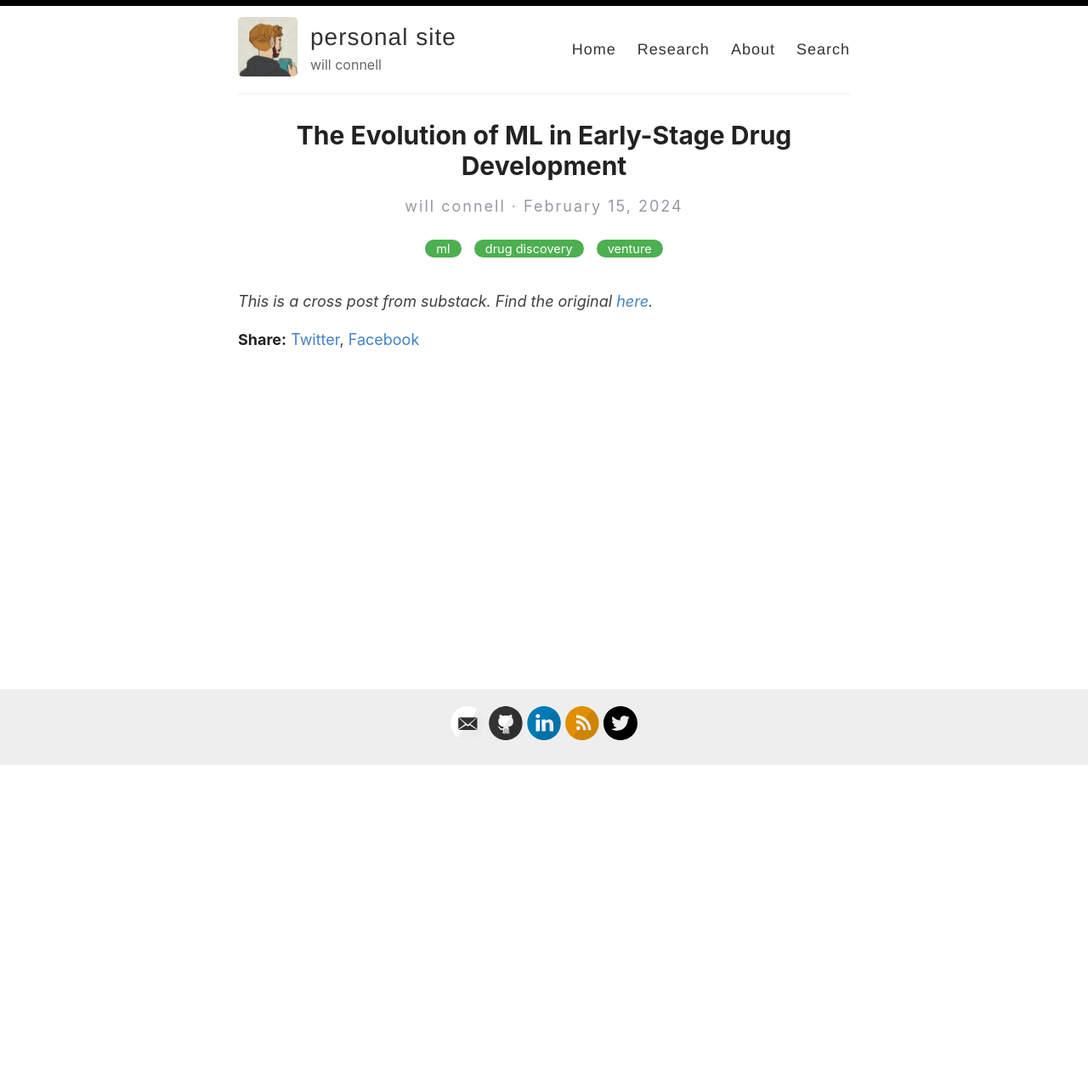
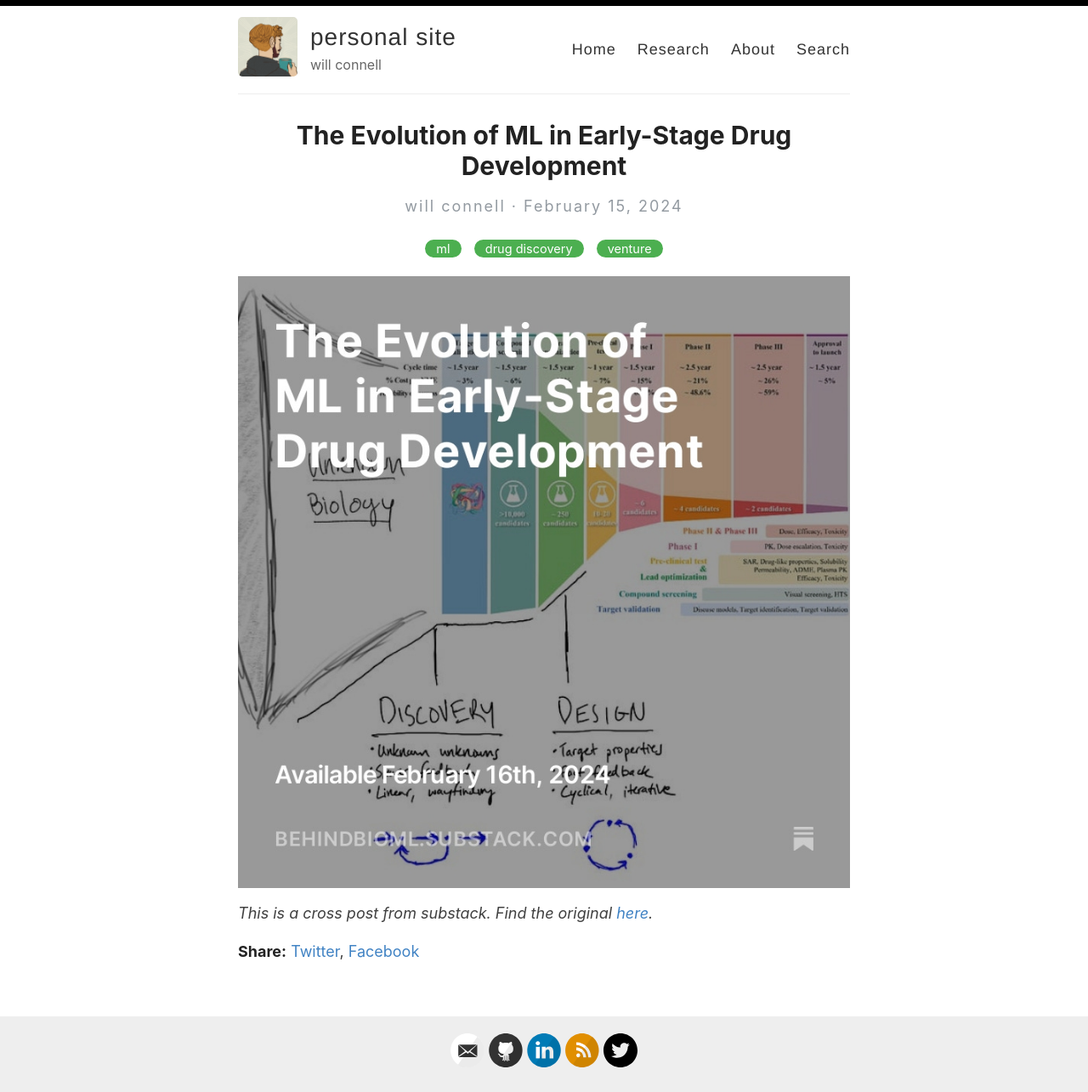
Before and after one commit to wconnell/wconnell.github.io, a Jekyll site: the page built from _posts/2024-02-15-ml-dd.md, in a window 1280 px wide. Shown: the whole page at 85% size. Built offline with Jekyll 4.4.1, drawn with Linux system fonts in a browser that asks for light colours; before the commit the page ends 901 px from its top, so only the background shows below that.

Commit message:
fix image path

```diff
--- a/_posts/2024-02-15-ml-dd.md
+++ b/_posts/2024-02-15-ml-dd.md
@@ -4,6 +4,6 @@ title:  "The Evolution of ML in Early-Stage Drug Development"
 categories: [ml,drug discovery,venture]
 ---
 
-![](../images/ml-dd/ml-dd-substack.jpg)
+![](../images/ml-dd_figs/ml-dd-substack.jpg)
 
 *This is a cross post from substack. Find the original [here](https://open.substack.com/pub/behindbioml/p/the-evolution-of-ml-in-early-stage?r=y8mlf&utm_campaign=post&utm_medium=web).*
```
